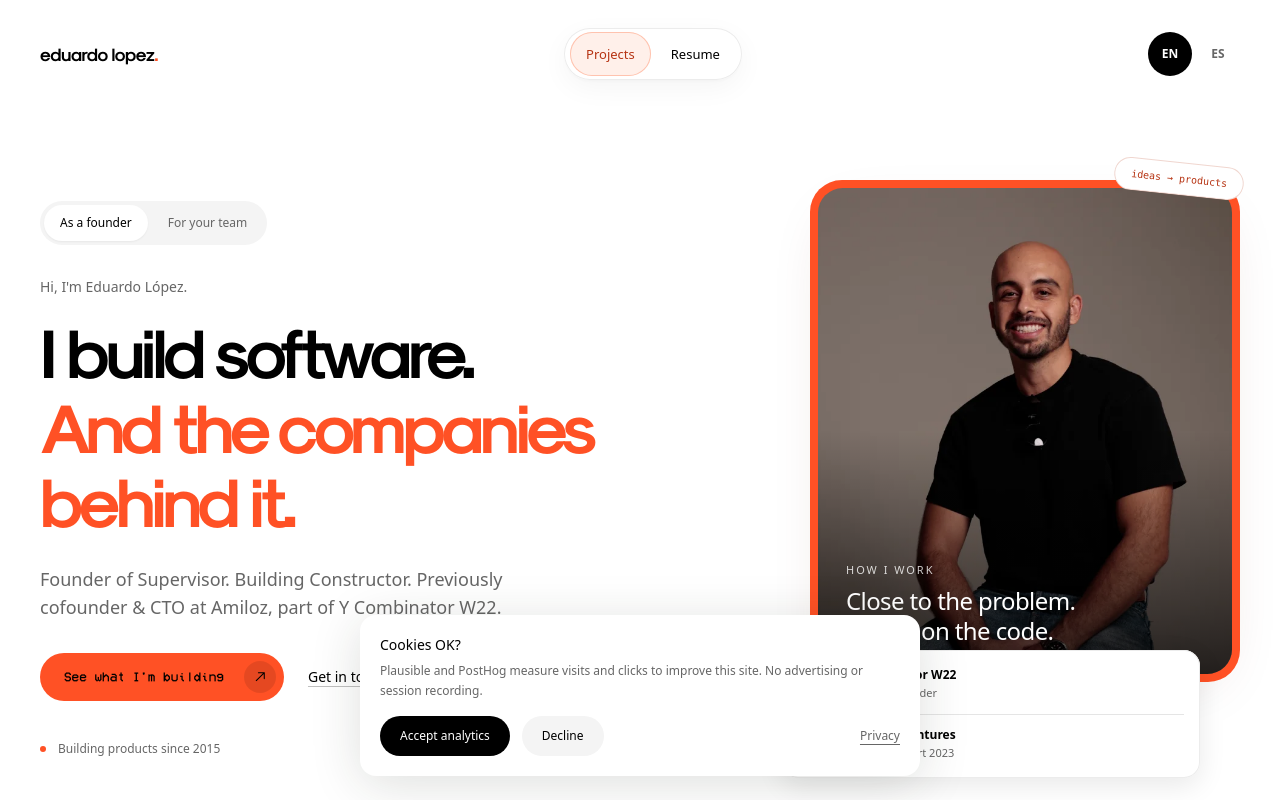
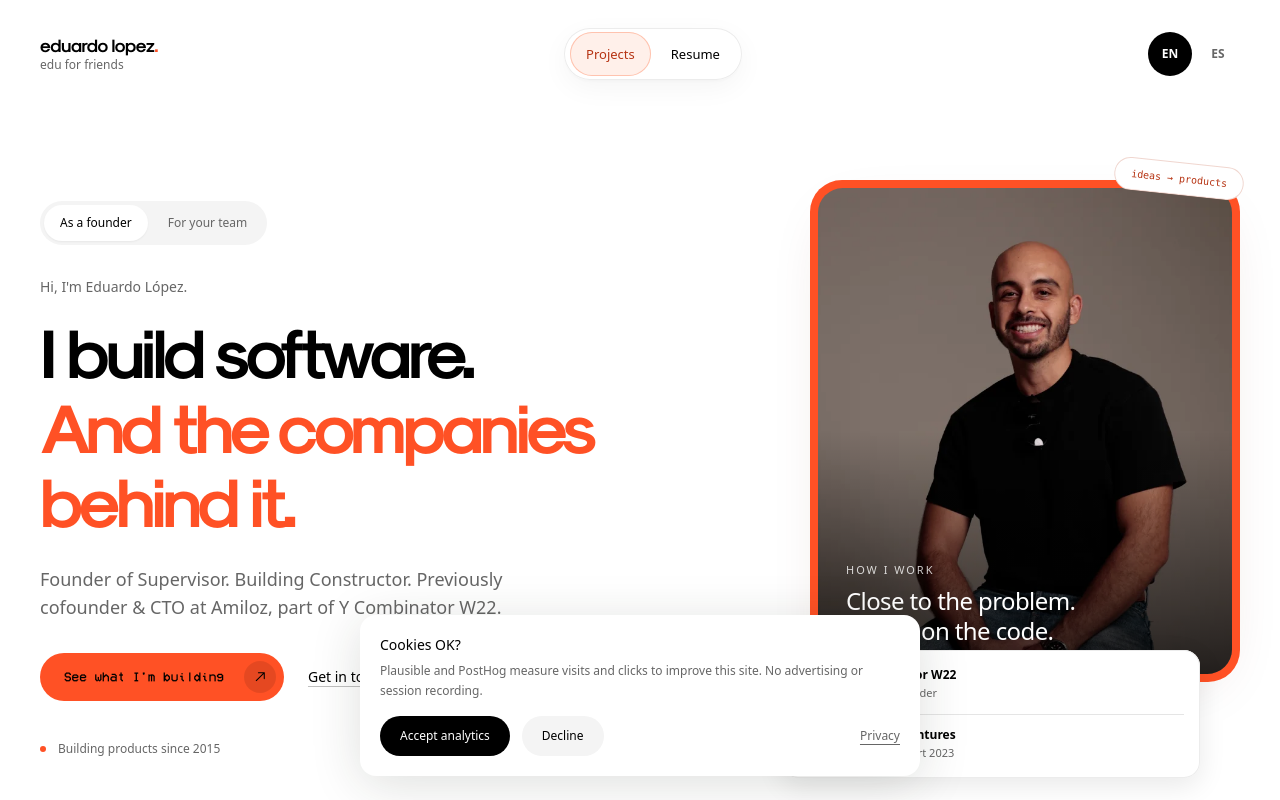
Before and after one commit to loama/personal-portfolio, a Next.js app: page /en in a window 1280 px wide. Shown: the top 800 px of the page. Built offline with nearby package versions, Linux system fonts and the light colour scheme.

Commit message:
fix(header): add the personal wordmark subtitle

```diff
--- a/src/components/shell.tsx
+++ b/src/components/shell.tsx
@@ -11,7 +11,10 @@ export function Header({ locale, path = "", mode = "founder" }: { locale: Locale
   const es = locale === "es";
   return (
     <header className="relative z-20 mx-auto flex max-w-[1320px] flex-wrap items-center justify-between gap-4 px-5 pb-5 pt-7 sm:px-10">
-      <Link href={`/${locale}`} className="wordmark font-display inline-flex min-h-11 items-center text-lg font-semibold tracking-tight" aria-label={es ? "Eduardo López, inicio" : "Eduardo López, home"}>eduardo lopez<span className="text-brand">.</span></Link>
+      <Link href={`/${locale}`} className="wordmark inline-flex min-h-11 flex-col items-start justify-center gap-0.5" aria-label={es ? "Eduardo López, inicio" : "Eduardo López, home"}>
+        <span className="font-display text-lg font-semibold leading-5 tracking-tight">eduardo lopez<span className="text-brand">.</span></span>
+        <span className="text-xs leading-4 text-muted">{es ? "edu para los amigos" : "edu for friends"}</span>
+      </Link>
       <MainNavigation locale={locale} path={path} mode={mode} />
       <nav aria-label={es ? "Idioma" : "Language"} className="flex items-center gap-1 text-xs font-semibold">
         {(["en", "es"] as const).map((lang) => <Link key={lang} href={`/${lang}${path}`} scroll={false} hrefLang={lang} lang={lang} aria-current={lang === locale ? "page" : undefined} className={`inline-flex min-h-11 min-w-11 items-center justify-center rounded-full px-3 py-2 transition-colors ${lang === locale ? "bg-ink text-paper" : "text-muted hover:bg-mist"}`}>{lang.toUpperCase()}</Link>)}
```
